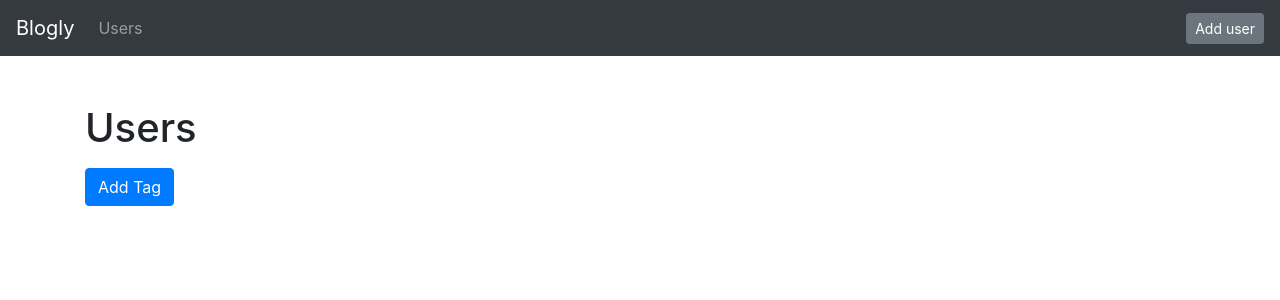
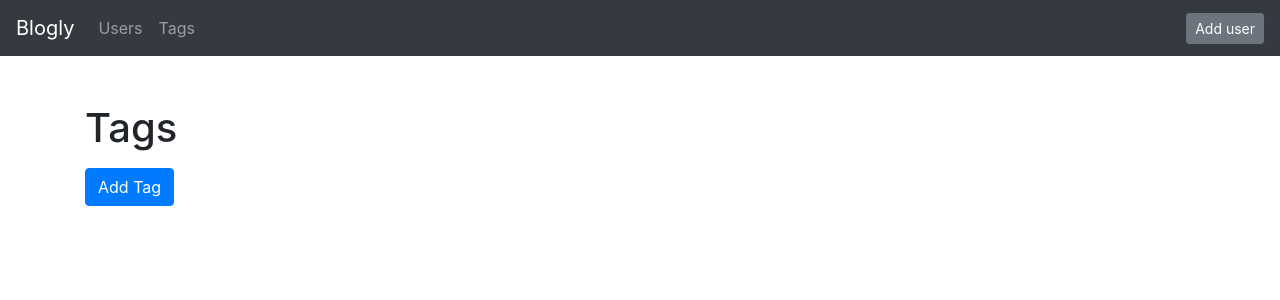
Before and after one commit to rgoshen/flask-blogly, a Flask app: page /tags in a window 1280 px wide. Shown: the top 300 px of the page. Run offline with Flask 2, Linux system fonts and the light colour scheme; data that the repository does not hold is empty; some libraries are stand-ins or nearby versions.

Commit message:
added tags to menu

```diff
--- a/templates/base.html
+++ b/templates/base.html
@@ -17,6 +17,7 @@
       <a class="navbar-brand" href="/">Blogly</a>
       <ul class="navbar-nav">
         <li class="nav-item"><a class="nav-link" href="/users">Users</a></li>
+        <li class="nav-item"><a class="nav-link" href="/tags">Tags</a></li>
       </ul>
       <ul class="navbar-nav ml-auto">
         <li class="nav-item">
--- a/templates/tags/index.html
+++ b/templates/tags/index.html
@@ -1,8 +1,8 @@
 {% extends "base.html" %} {% block title %}Tags{% endblock %} {% block content
 %}
-<h1>Users</h1>
+<h1>Tags</h1>
 <ul>
-  {% for user in users %}
+  {% for tag in tags %}
   <li><a href="/tags/{{ tag.id }}">{{ tag.name}}</a></li>
   {% endfor %}
 </ul>
```
